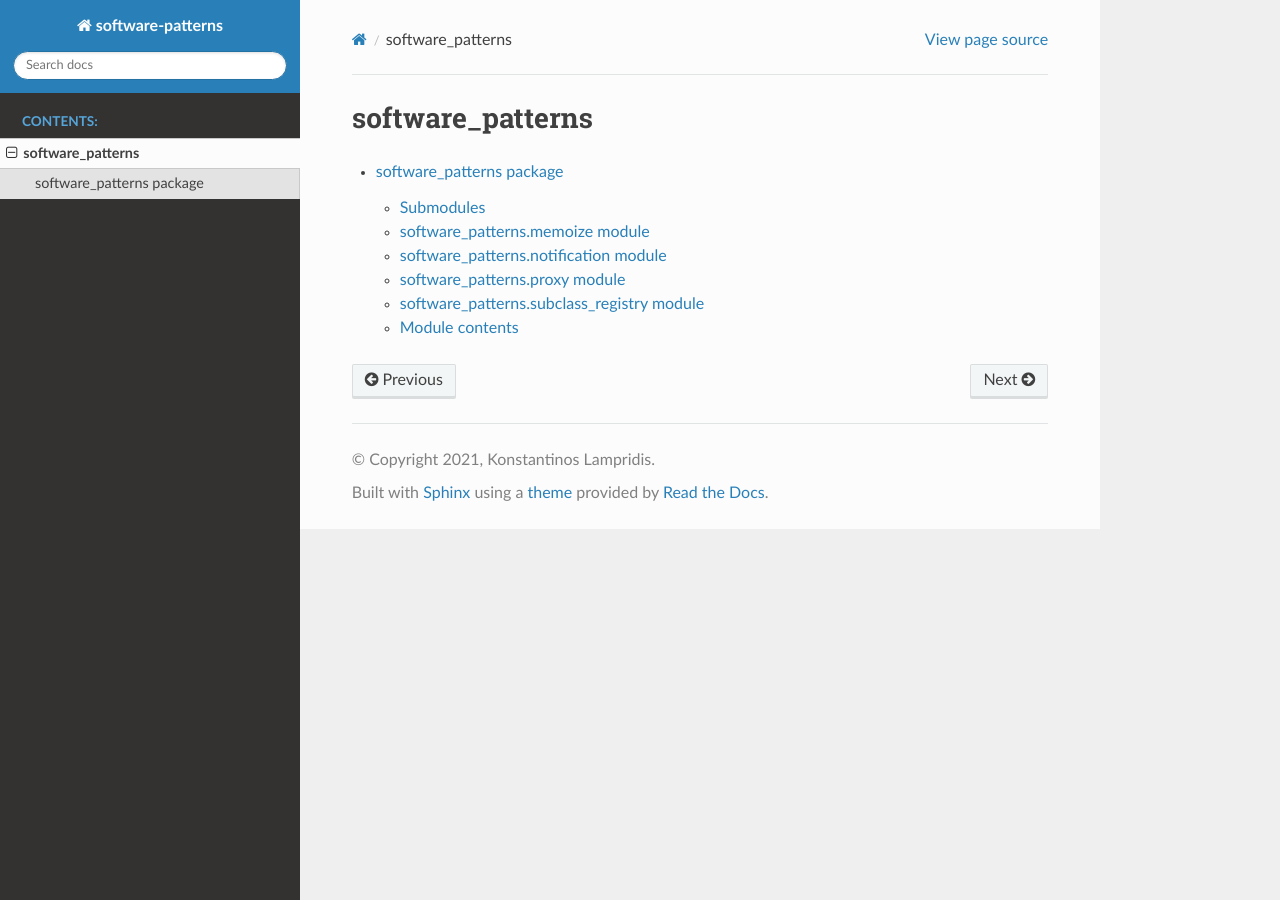
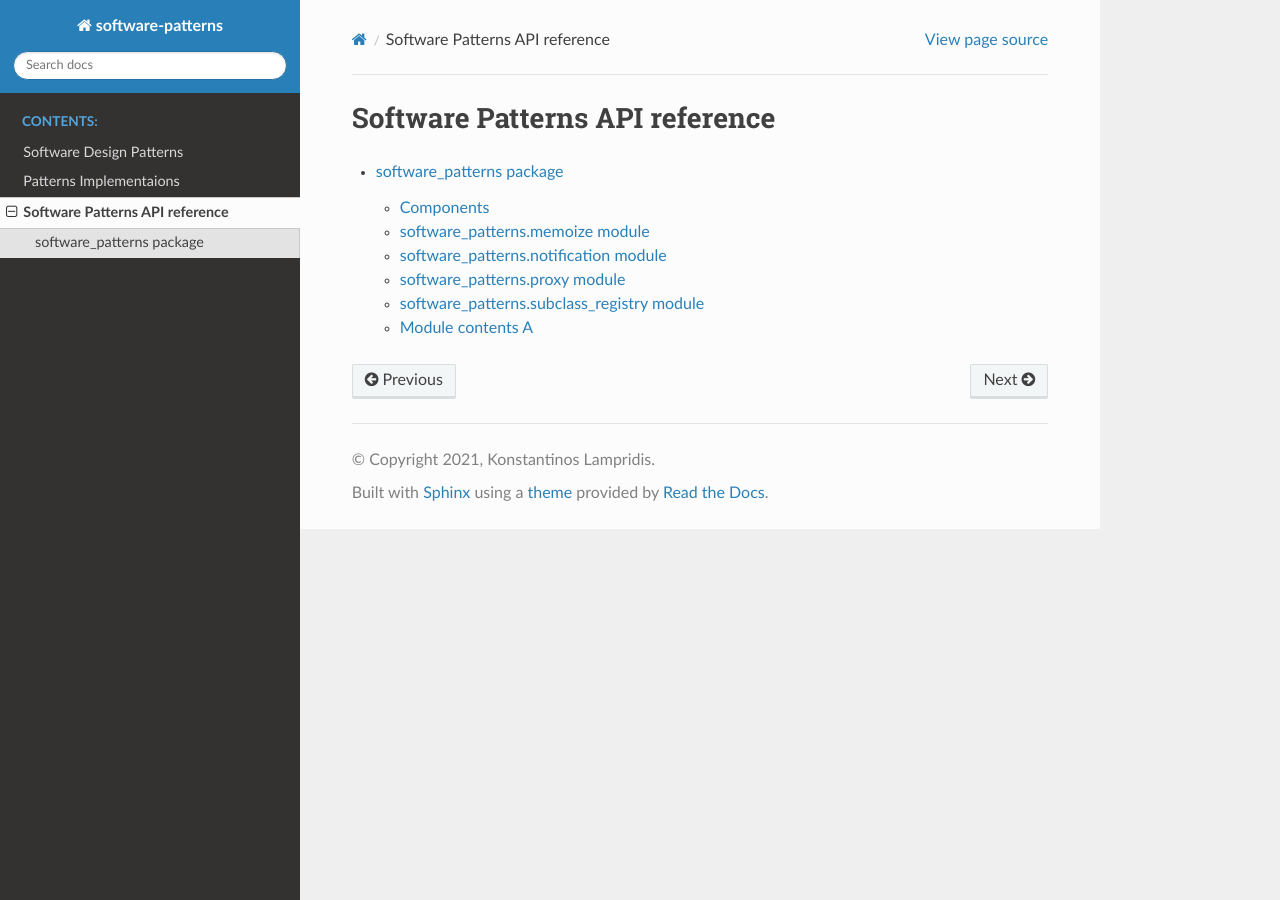
Before and after one commit to boromir674/software-patterns, a Sphinx documentation site: the page built from docs/modules.rst, in a window 1280 px wide. Built offline with Sphinx 7.4.7 and the Read the Docs theme 2.0.0, drawn with Linux system fonts in a browser that asks for light colours.

Commit message:
docs(doc-pages): wip, dedicate a section for the patterns implementation in the documentation pages

```diff
--- a/docs/conf.py
+++ b/docs/conf.py
@@ -31,7 +31,7 @@
 # ones.
 extensions = [
     'sphinx.ext.doctest',
-    'sphinx.ext.autodoc',
+    'sphinx.ext.autodoc',  # provides the automodule directive
     'sphinx.ext.autosummary',
     'sphinx.ext.coverage',
     'sphinx.ext.doctest',
--- a/docs/modules.rst
+++ b/docs/modules.rst
@@ -1,5 +1,5 @@
-software_patterns
-=================
+Software Patterns API reference
+===============================
 
 .. toctree::
    :maxdepth: 4
--- /dev/null
+++ b/docs/patterns-implementations/memoize.rst
@@ -0,0 +1,5 @@
+Memoize
+-------
+
+.. automodule:: software_patterns.memoize
+   :members:
--- /dev/null
+++ b/docs/patterns-implementations/proxy.rst
@@ -0,0 +1,5 @@
+Proxy
+-----
+
+.. automodule:: software_patterns.proxy
+   :members:
--- /dev/null
+++ b/docs/patterns-implementations/subclass-registry.rst
@@ -0,0 +1,5 @@
+Subclass Registry
+-----------------
+
+.. automodule:: software_patterns.subclass_registry
+   :members:
--- /dev/null
+++ b/docs/software-design-patterns.rst
@@ -0,0 +1,14 @@
+Software Design Patterns
+========================
+
+We provide Python implementations of various Software Design Patterns.
+
+
+Patterns Implementaions
+=======================
+
+.. toctree::
+   :maxdepth: 4
+   :glob:
+
+   patterns-implementations/*
--- a/docs/software_patterns.rst
+++ b/docs/software_patterns.rst
@@ -1,8 +1,13 @@
 software\_patterns package
 ==========================
 
-Submodules
+Components
 ----------
+
+- Memoize
+- Notification
+- Proxy
+- Subclass Registry
 
 software\_patterns.memoize module
 ---------------------------------
@@ -37,8 +42,8 @@
    :show-inheritance:
 
 
-Module contents
----------------
+Module contents A
+-----------------
 
 .. automodule:: software_patterns
    :members:
```
Also changed, not shown: docs/index.rst (+10 -4 lines), docs/patterns-implementations/notification.rst (added, +10 -0 lines), 2 other files.
